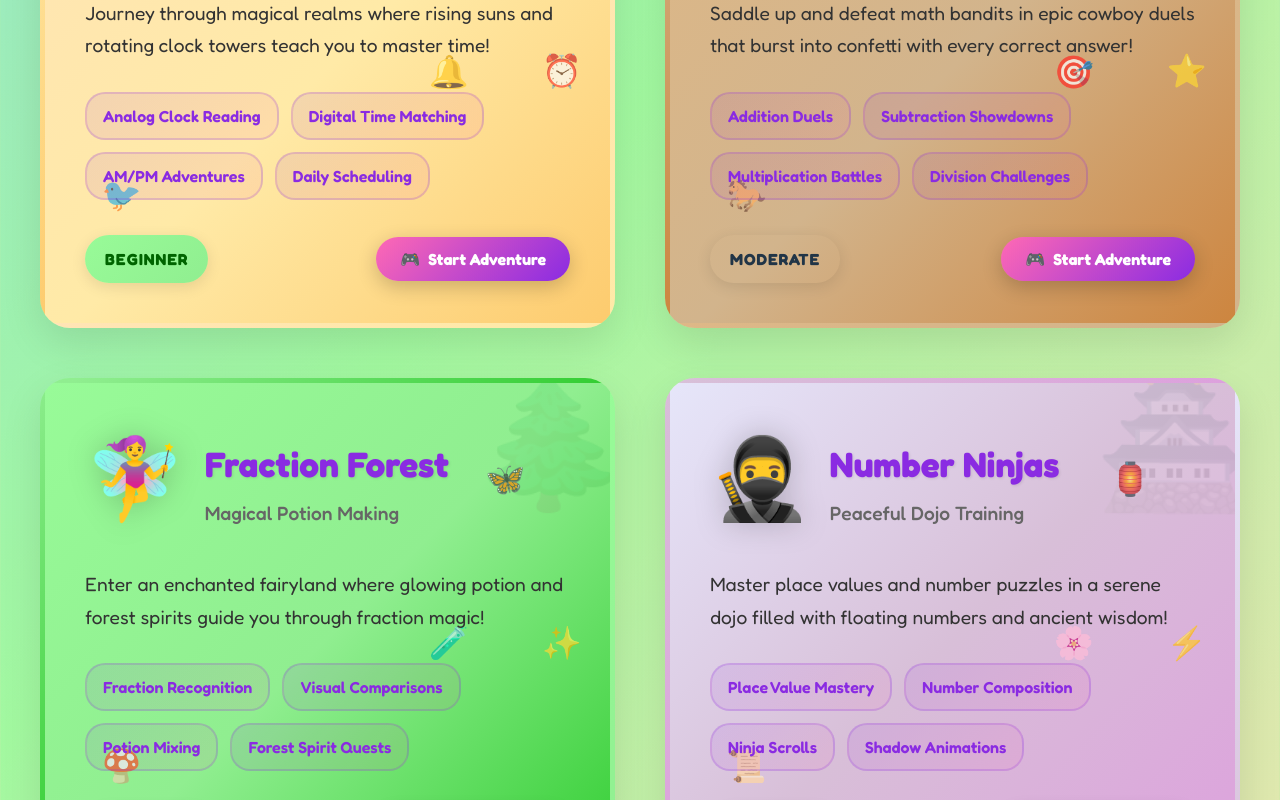
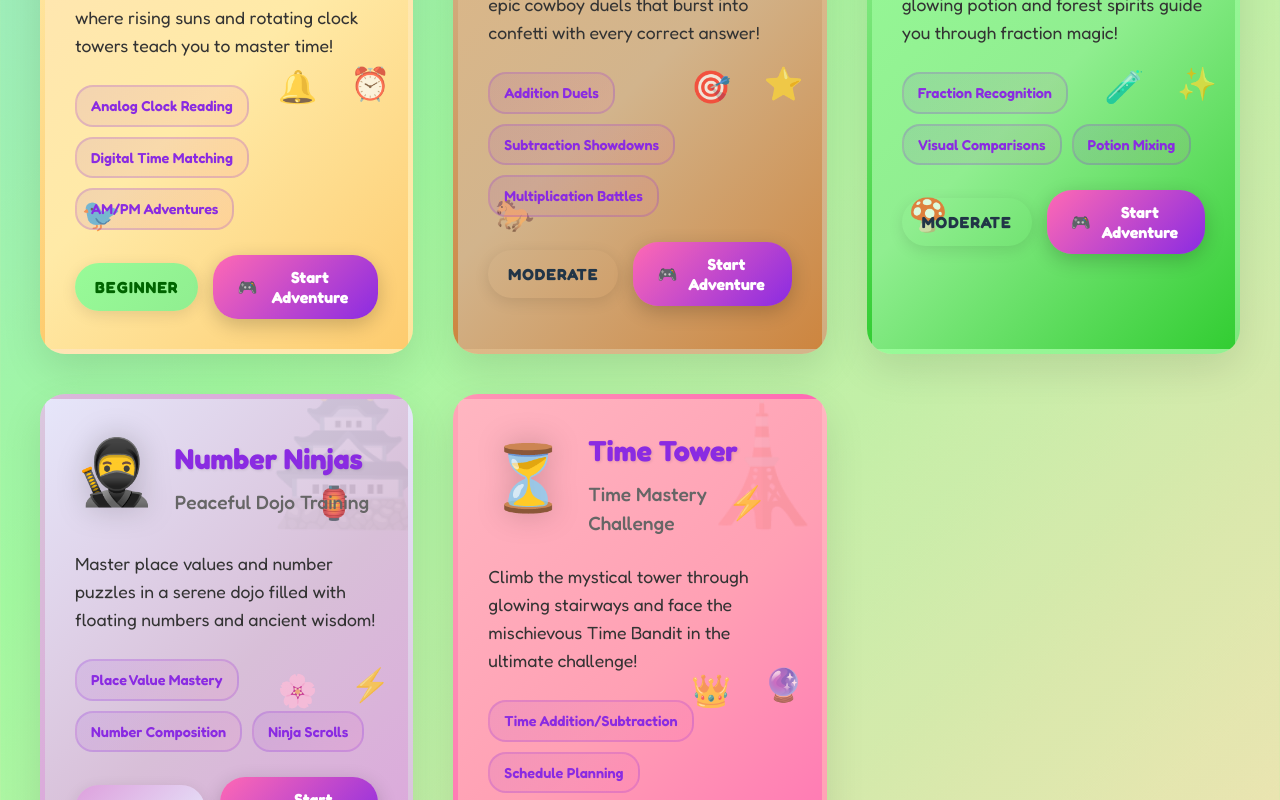
Before and after one commit to jimitk21/playpower-hackathon, a React (Vite) app: page / in a window 1280 px wide. Shown: the part 1280-2080 px from the top of the page. Built offline with nearby package versions, Linux system fonts and the light colour scheme.

Commit message:
game cards made smaller

```diff
--- a/src/components/GameWorldsSection.css
+++ b/src/components/GameWorldsSection.css
@@ -64,15 +64,15 @@
   max-width: 1600px;
   margin: 0 auto;
   display: grid;
-  grid-template-columns: repeat(auto-fit, minmax(400px, 1fr));
-  gap: 50px;
+  grid-template-columns: repeat(auto-fit, minmax(350px, 1fr));
+  gap: 40px;
   padding: 0 20px;
 }
 
 .game-island {
   background: white;
-  border-radius: 30px;
-  padding: 40px;
+  border-radius: 25px;
+  padding: 30px;
   box-shadow: 0 15px 40px rgba(0, 0, 0, 0.1);
   transition: all 0.5s ease;
   position: relative;
@@ -89,7 +89,7 @@
 }
 
 .game-island.hovered {
-  animation: pulse 2s ease-in-out infinite;
+  /* Removed pulse animation to prevent bouncing when cursor leaves */
 }
 
 .game-island.selected {
@@ -128,7 +128,7 @@
 }
 
 .game-icon {
-  font-size: 5rem;
+  font-size: 4rem;
   animation: bounce 3s ease-in-out infinite;
   filter: drop-shadow(0 0 15px rgba(0, 0, 0, 0.2));
 }
@@ -138,7 +138,7 @@
 }
 
 .game-title {
-  font-size: 2.2rem;
+  font-size: 1.8rem;
   font-weight: 700;
   color: #8a2be2;
   margin-bottom: 8px;
@@ -153,17 +153,17 @@
 }
 
 .game-description {
-  font-size: 1.2rem;
+  font-size: 1.1rem;
   color: #333;
-  line-height: 1.7;
-  margin-bottom: 30px;
+  line-height: 1.6;
+  margin-bottom: 25px;
 }
 
 .game-features {
   display: flex;
   flex-wrap: wrap;
-  gap: 12px;
-  margin-bottom: 35px;
+  gap: 10px;
+  margin-bottom: 25px;
 }
 
 .feature-tag {
@@ -173,9 +173,9 @@
     rgba(255, 105, 180, 0.1)
   );
   color: #8a2be2;
-  padding: 10px 16px;
-  border-radius: 20px;
-  font-size: 1rem;
+  padding: 8px 14px;
+  border-radius: 18px;
+  font-size: 0.9rem;
   font-weight: 600;
   border: 2px solid rgba(138, 43, 226, 0.2);
   transition: all 0.3s ease;
@@ -194,8 +194,8 @@
   display: flex;
   justify-content: space-between;
   align-items: center;
-  margin-top: 30px;
-  gap: 20px;
+  margin-top: 25px;
+  gap: 15px;
 }
 
 .difficulty-badge {
--- a/src/components/GameWorldsSection.jsx
+++ b/src/components/GameWorldsSection.jsx
@@ -20,7 +20,7 @@ const GameWorldsSection = () => {
         "Analog Clock Reading",
         "Digital Time Matching",
         "AM/PM Adventures",
-        "Daily Scheduling",
+        // "Daily Scheduling",
       ],
       difficulty: "Beginner",
       color: "linear-gradient(135deg, #FFE4B5 0%, #FFEAA7 50%, #FDCB6E 100%)",
@@ -38,7 +38,7 @@ const GameWorldsSection = () => {
         "Addition Duels",
         "Subtraction Showdowns",
         "Multiplication Battles",
-        "Division Challenges",
+        // "Division Challenges",
       ],
       difficulty: "Moderate",
       color: "linear-gradient(135deg, #DEB887 0%, #D2B48C 50%, #CD853F 100%)",
@@ -56,7 +56,7 @@ const GameWorldsSection = () => {
         "Fraction Recognition",
         "Visual Comparisons",
         "Potion Mixing",
-        "Forest Spirit Quests",
+        // "Forest Spirit Quests",
       ],
       difficulty: "Moderate",
       color: "linear-gradient(135deg, #98FB98 0%, #90EE90 50%, #32CD32 100%)",
@@ -74,7 +74,7 @@ const GameWorldsSection = () => {
         "Place Value Mastery",
         "Number Composition",
         "Ninja Scrolls",
-        "Shadow Animations",
+        // "Shadow Animations",
       ],
       difficulty: "Advanced",
       color: "linear-gradient(135deg, #E6E6FA 0%, #D8BFD8 50%, #DDA0DD 100%)",
@@ -92,7 +92,7 @@ const GameWorldsSection = () => {
         "Time Addition/Subtraction",
         "Schedule Planning",
         "Celestial Clockwork",
-        "Boss Battle",
+        // "Boss Battle",
       ],
       difficulty: "Expert",
       color: "linear-gradient(135deg, #FFB6C1 0%, #FFA0B4 50%, #FF69B4 100%)",
--- a/src/components/ParentsTeachersSection.css
+++ b/src/components/ParentsTeachersSection.css
@@ -117,7 +117,7 @@
 }
 
 .feature-icon {
-  font-size: 4.5rem;
+  font-size: 6rem;
   margin-bottom: 25px;
   animation: bounce 3s ease-in-out infinite;
   filter: drop-shadow(0 0 15px rgba(0, 0, 0, 0.2));
@@ -354,7 +354,7 @@
   }
 
   .feature-icon {
-    font-size: 3.5rem;
+    font-size: 4.5rem;
   }
 
   .feature-title {
@@ -393,7 +393,7 @@
   }
 
   .feature-icon {
-    font-size: 3rem;
+    font-size: 4rem;
   }
 
   .feature-title {
```
